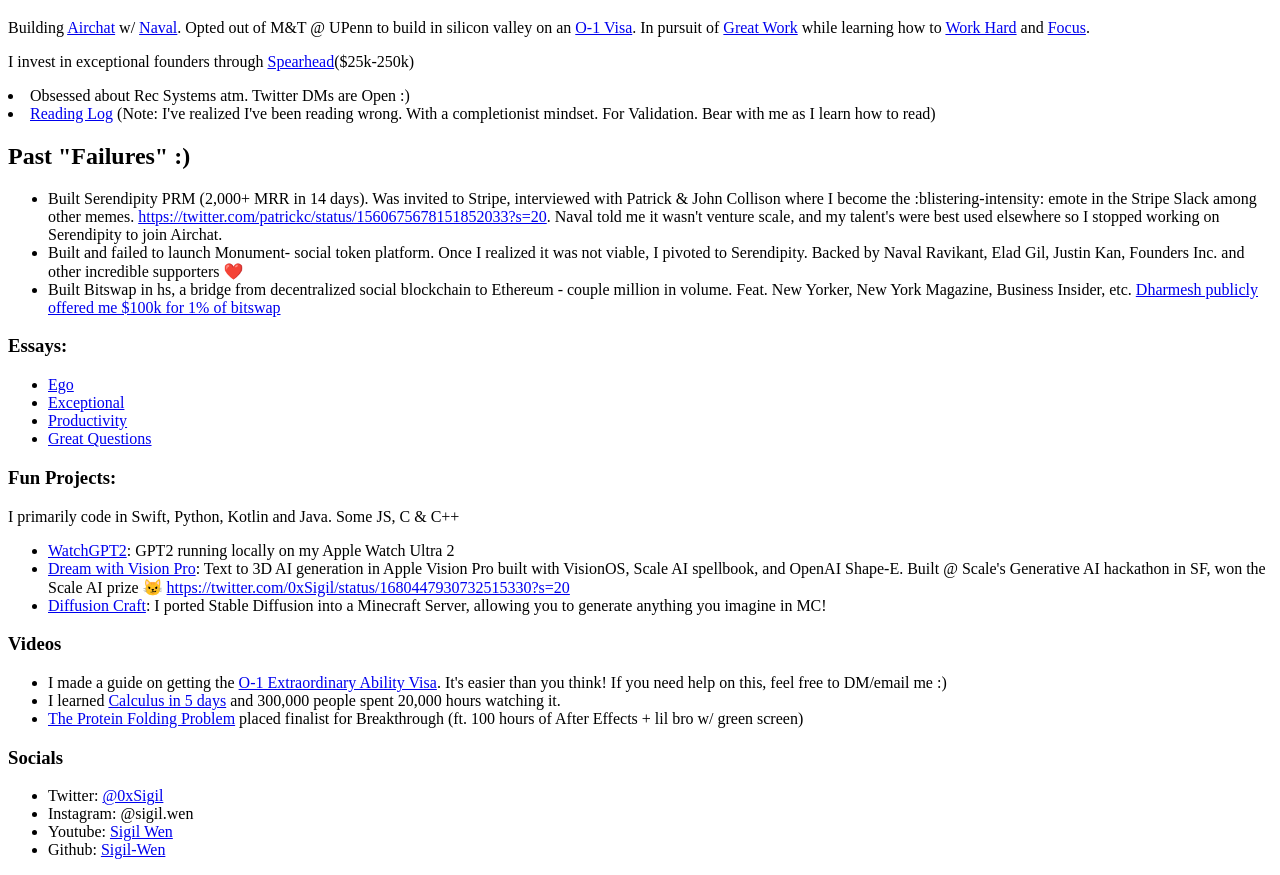
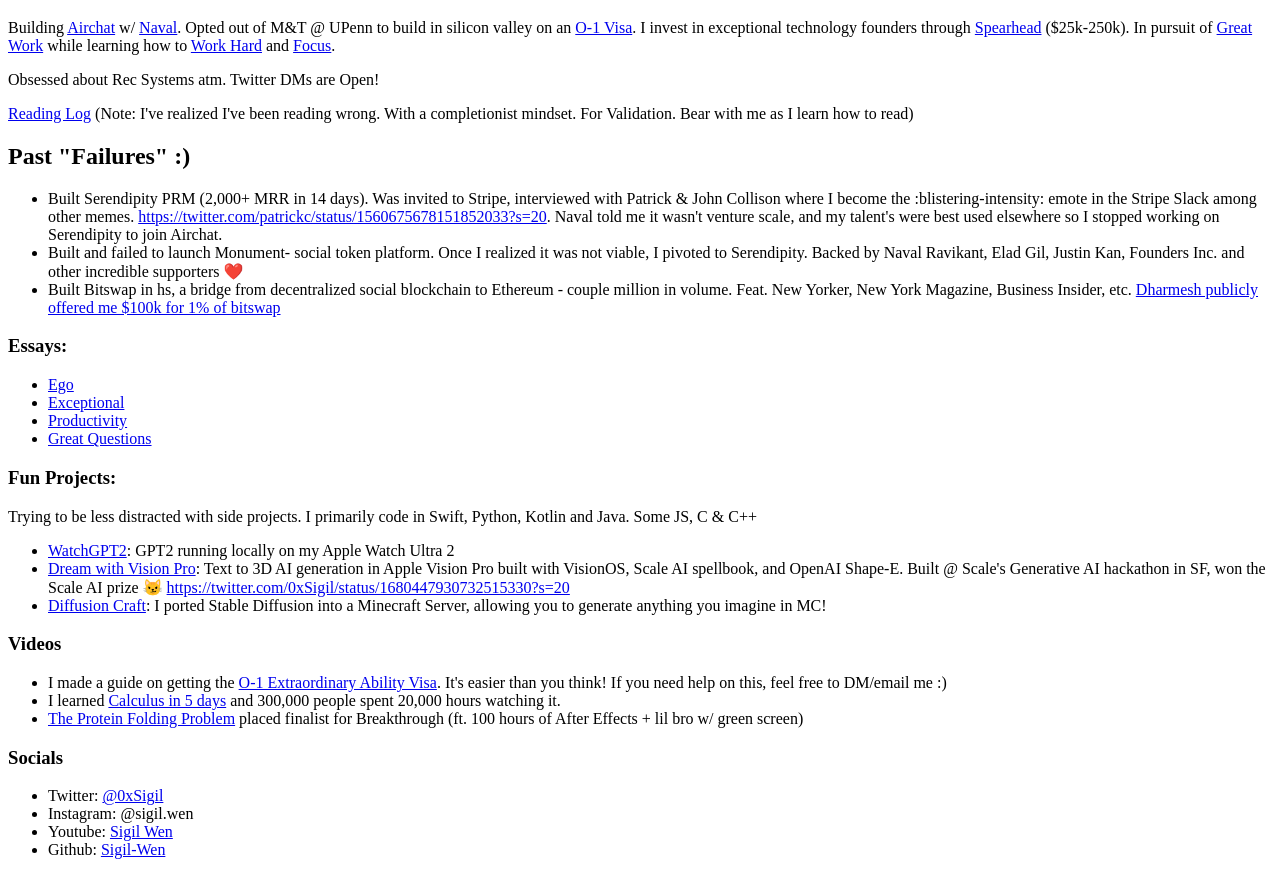
Before and after one commit to Sigil-Wen/sigilwen.ca, a plain HTML site: page index.html in a window 1280 px wide. Shown: the part 61-936 px from the top of the page. Drawn offline with Linux system fonts and the light colour scheme.

Commit message:
Let's see the magic

```diff
--- a/index.html
+++ b/index.html
@@ -13,10 +13,9 @@
   <title>Sigil Wen</title>
 </head>
 <h1>Sigil Wen</h1>
-<p>Building <a href="https://getairchat.com/" target="_blank">Airchat</a> w/ <a href="https://twitter.com/naval">Naval</a>. Opted out of M&T @ UPenn to build in silicon valley on an <a href="https://youtu.be/1pu_j2V0GJs?si=oNjE3-c9UWGttGoy" target="_blank">O-1 Visa</a>. In pursuit of <a href="https://paulgraham.com/greatwork.html">Great Work</a> while learning how to <a href="https://paulgraham.com/hwh.html">Work Hard</a> and <a href="https://jameslin.bio/focus/">Focus</a>.</p>
-<p>I invest in exceptional founders through <a href="https://spearhead.co/">Spearhead</a>($25k-250k)</p>
-<li>Obsessed about Rec Systems atm. Twitter DMs are Open :)</li>
-<li><a href="/reading.html">Reading Log</a> (Note: I've realized I've been reading wrong. With a completionist mindset. For Validation. Bear with me as I learn how to read)</li>
+<p>Building <a href="https://getairchat.com/" target="_blank">Airchat</a> w/ <a href="https://twitter.com/naval">Naval</a>. Opted out of M&T @ UPenn to build in silicon valley on an <a href="https://youtu.be/1pu_j2V0GJs?si=oNjE3-c9UWGttGoy" target="_blank">O-1 Visa</a>. I invest in exceptional technology founders through <a href="https://spearhead.co/">Spearhead</a> ($25k-250k). In pursuit of <a href="https://paulgraham.com/greatwork.html">Great Work</a> while learning how to <a href="https://paulgraham.com/hwh.html">Work Hard</a> and <a href="https://jameslin.bio/focus/">Focus</a>.</p>
+<p>Obsessed about Rec Systems atm. Twitter DMs are Open!</p>
+<p><a href="/reading.html">Reading Log</a> (Note: I've realized I've been reading wrong. With a completionist mindset. For Validation. Bear with me as I learn how to read)</p>
 
 <h2>Past "Failures" :)</h2>
 <ul>
@@ -34,7 +33,7 @@
 </ul>
 
 <h3>Fun Projects:</h3>
-<p>I primarily code in Swift, Python, Kotlin and Java. Some JS, C & C++</p>
+<p>Trying to be less distracted with side projects. I primarily code in Swift, Python, Kotlin and Java. Some JS, C & C++</p>
 <ul>
   <li><a href="https://x.com/0xSigil/status/1706950465047695532?s=20">WatchGPT2</a>: GPT2 running locally on my Apple Watch Ultra 2</li>
   <li><a href="https://github.com/Sigil-Wen/Dream-with-Vision-Pro">Dream with Vision Pro</a>: Text to 3D AI generation in Apple Vision Pro built with VisionOS, Scale AI spellbook, and OpenAI Shape-E. Built @ Scale's Generative AI hackathon in SF, won the Scale AI prize 😼 <a href="https://twitter.com/0xSigil/status/1680447930732515330?s=20">https://twitter.com/0xSigil/status/1680447930732515330?s=20</a> </li>
```
